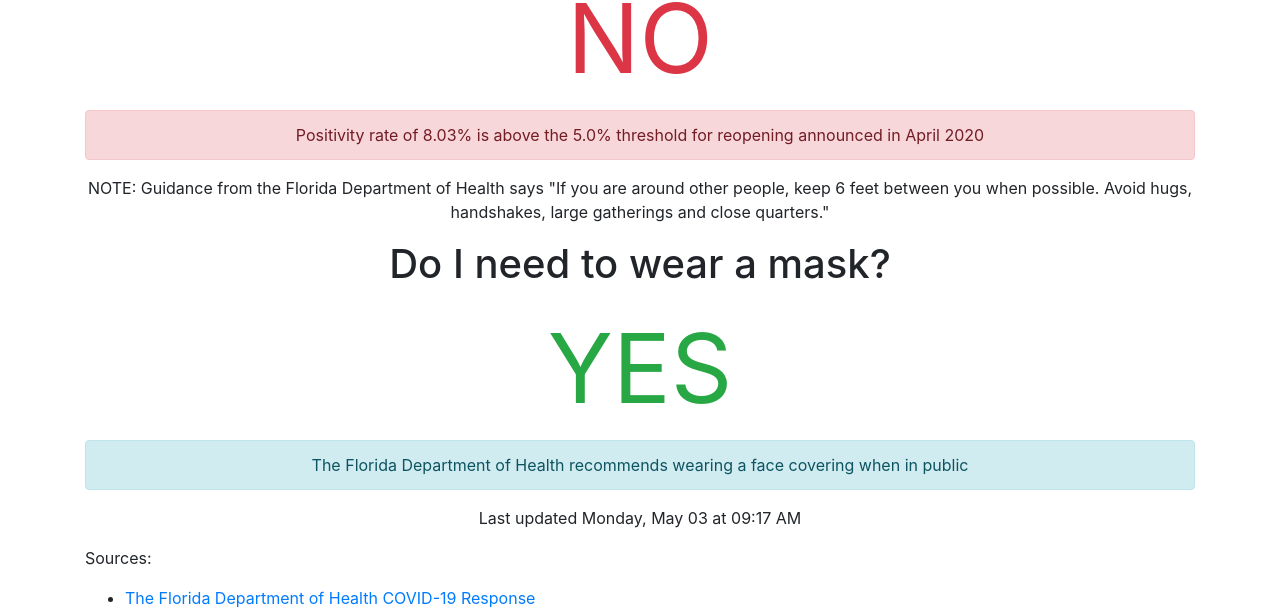
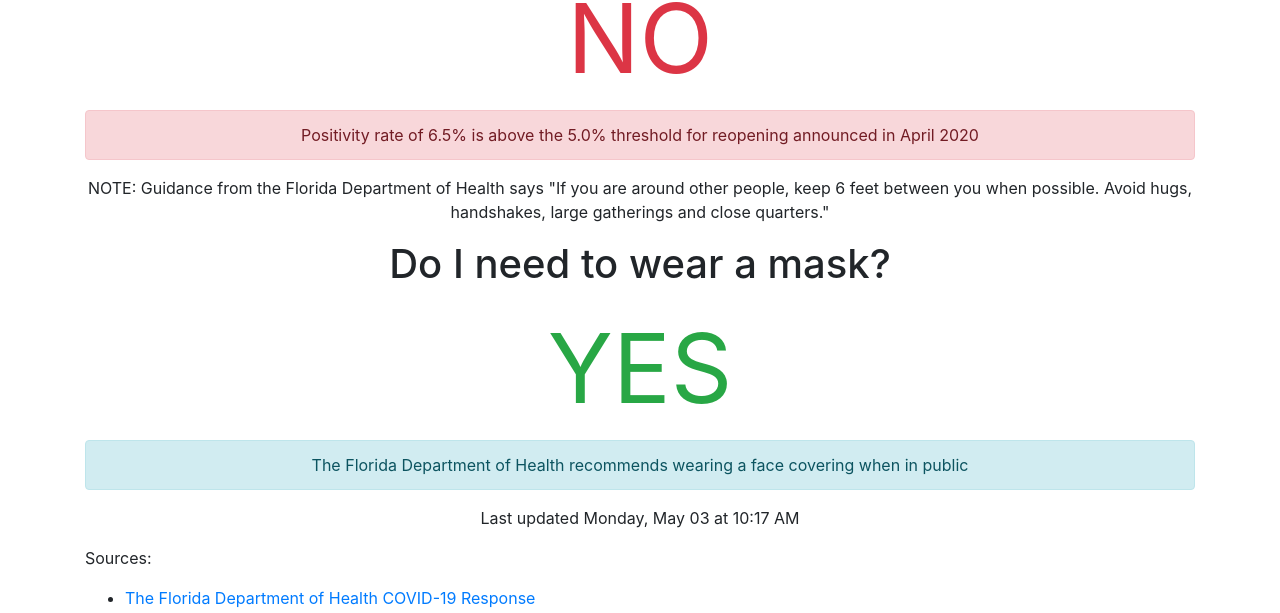
Before and after one commit to thinkjson/timeforchurch, a Jekyll site: the page built from index.md, in a window 1280 px wide. Shown: the part 138-751 px from the top of the page. Built offline with Jekyll 4.4.1, drawn with Linux system fonts in a browser that asks for light colours; our own code applies the rules of GitHub Pages for plain Markdown files.

Commit message:
Updating data

```diff
--- a/_includes/data.html
+++ b/_includes/data.html
@@ -1,7 +1,7 @@
 
     <h1>Is it safe to return to church?</h1>
     <div class="outcome text-danger">NO</div>
-    <div class="alert alert-danger" role="alert">Positivity rate of 8.03% is above the 5.0% threshold for reopening announced in April 2020</div>
+    <div class="alert alert-danger" role="alert">Positivity rate of 6.5% is above the 5.0% threshold for reopening announced in April 2020</div>
 
 
     <p>NOTE: Guidance from the Florida Department of Health says "If you are around other people, keep 6 feet between you when possible. Avoid hugs, handshakes, large gatherings and close quarters."</p>
@@ -10,4 +10,4 @@
     <div class="outcome text-success">YES</div>
     <div class="alert alert-info" role="alert">The Florida Department of Health recommends wearing a face covering when in public</div>
 
-    <p>Last updated Monday, May 03 at 09:17 AM</p>
+    <p>Last updated Monday, May 03 at 10:17 AM</p>
```
